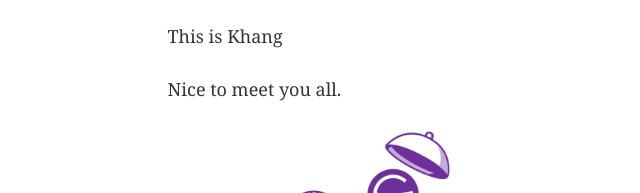
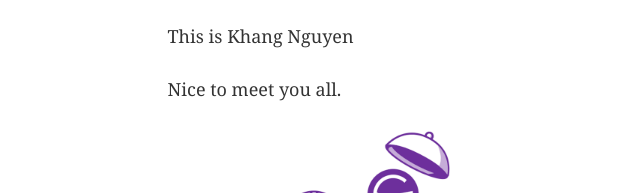
Before and after one commit to KhangNg92/gatsby-site, a Gatsby site: page / in a window 1280 px wide. Shown: the part 170-363 px from the top of the page, 12-652 px from the left. Built offline with nearby package versions, Linux system fonts and the light colour scheme; Gatsby itself is replaced by a stand-in of ours.

Commit message:
fix netlify

```diff
--- a/src/pages/index.js
+++ b/src/pages/index.js
@@ -7,7 +7,7 @@ import Image from '../components/image'
 const IndexPage = () => (
   <Layout>
     <h1>Hi people</h1>
-    <p>This is Khang</p>
+    <p>This is Khang Nguyen</p>
     <p>Nice to meet you all.</p>
     <div style={{ maxWidth: '300px', marginBottom: '1.45rem' }}>
       <Image />
```
